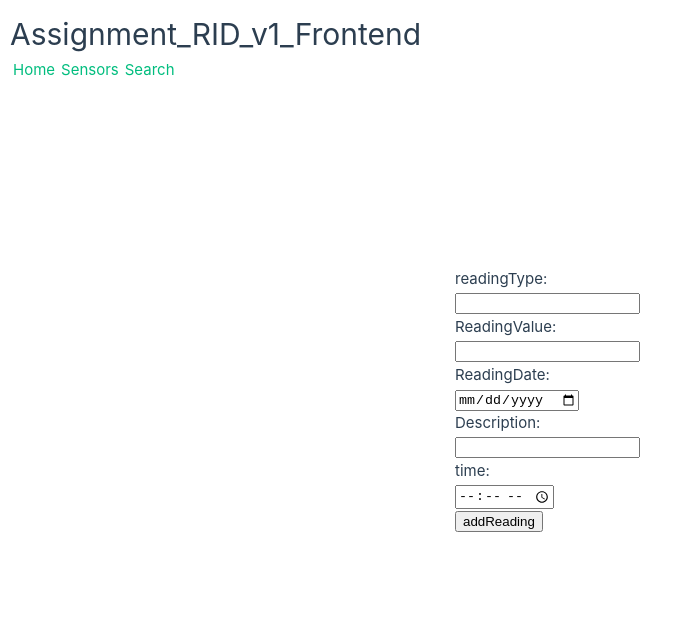
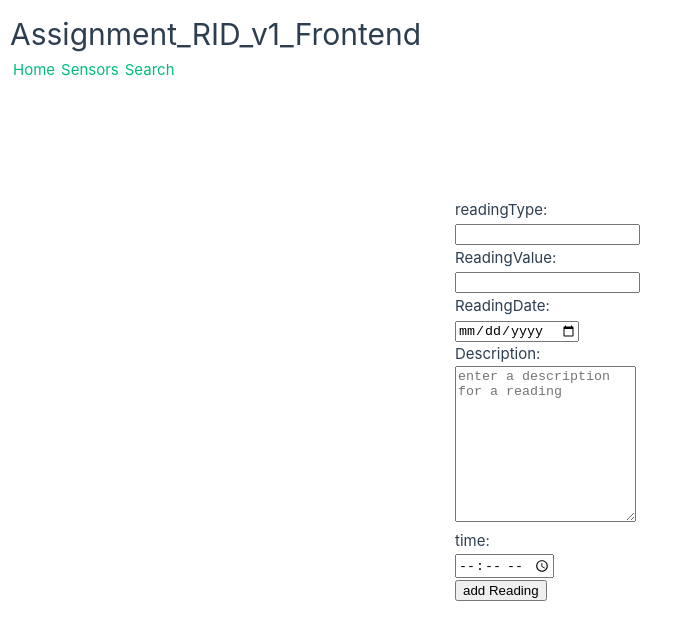
Before and after one commit to JohnSkouloudis/Assignment_RID_v1-Frontend, a Vue app: page /readings/new/1 in a window 1280 px wide. Shown: the top 640 px of the page, without its empty margins (0-692 px from the left). Built offline with nearby package versions, Linux system fonts and the light colour scheme.

Commit message:
finished CreateReadingView.vue

```diff
--- a/src/router/index.js
+++ b/src/router/index.js
@@ -31,7 +31,7 @@ const router = createRouter({
       component: () => import('../views/ReadingsView.vue')
     },
     {
-      path: '/readings/new/:id',
+      path: '/readings/new/:sensorid',
       name: 'reading-new',
       component: () => import('../views/CreateReadingView.vue')
     }
--- a/src/views/CreateReadingView.vue
+++ b/src/views/CreateReadingView.vue
@@ -1,31 +1,56 @@
 <script setup>
+import axios from 'axios'
+import { useRouter ,useRoute} from 'vue-router'
+import {  ref } from 'vue'
 
+const router = useRouter()
+const route = useRoute()
+const sensorId = route.params.sensorid
+const message = ref('')
+const readingForm = ref({
+  readingType: '',
+  readingValue: '',
+  readingDate: '',
+  description: '',
+  time: ''
+})
+
+async function addReading() {
+
+  const response = await axios.post('http://localhost:9090/api/readings/new/'+ sensorId, readingForm.value)
+  message.value = response.data.message
+  setTimeout(() => {
+    if (response.data.message === 'Sensor Reading Added Successfully') {
+      router.push({ name: 'readings' , params:{id:sensorId}})
+    }
+  }, 2000)
+}
 </script>
 
 <template>
 
-  <form id="reading-form">
+  <form id="reading-form" v-on:submit.prevent="addReading">
 
 
     <label for="readingtype">readingType:</label><br>
-    <input type="text" id="readingtype" name="readingtype" required><br>
+    <input v-model="readingForm.readingType" type="text" id="readingtype" name="readingtype" required><br>
 
     <label for="readingvalue">ReadingValue:</label><br>
-    <input type="number" id="readingvalue" name="readingvalue"><br>
+    <input v-model="readingForm.readingValue" type="number" step="0.01" id="readingvalue" name="readingvalue"><br>
 
     <label for="readingdate">ReadingDate:</label><br>
-    <input type="date" step="0.01" id="readingdate" name="readingdate"><br>
+    <input v-model="readingForm.readingDate" type="date" step="0.01" id="readingdate" name="readingdate"><br>
 
     <label for="description">Description:</label><br>
-    <input type="text" id="description" name="description" required><br>
+    <textarea v-model="readingForm.description" type="text" id="description"  name="description" rows="10" columns="500" placeholder="enter a description for a reading" required> </textarea><br>
 
     <label for="time">time:</label><br>
-    <input type="time" id="time" name="time" required><br>
+    <input v-model="readingForm.time" type="time" id="time" name="time" required><br>
 
-    <button type="submit" id="addReading">addReading</button>
+    <button type="submit" id="addReading">add Reading</button>
 
   </form>
-
+  <div v-if="message">{{ message }}</div>
 </template>
 
 <style scoped>
--- a/src/views/ReadingsView.vue
+++ b/src/views/ReadingsView.vue
@@ -27,7 +27,7 @@ onMounted(() => {
 
 <template>
   <table>
-    <RouterLink :to="{name:'reading-new', params:{id:sensorId} }"> Create Reading for Sensor with id={{sensorId}}</RouterLink>
+    <RouterLink :to="{name:'reading-new', params:{ sensorid:sensorId } }"> Create Reading for Sensor with id={{sensorId}}</RouterLink>
     <tr>
       <th>Id</th>
       <th>readingType</th>
```
